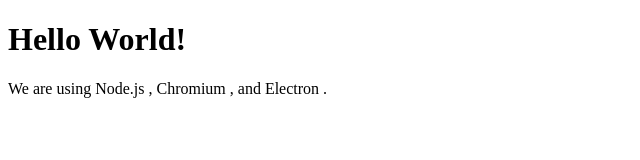
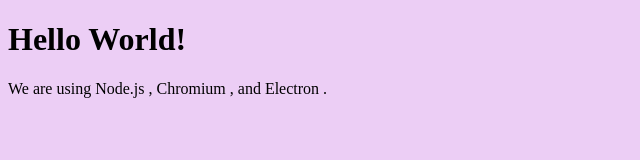
Before and after one commit to EdmarPereira/ElectronAutoupdate2, an Electron app: page index.html in a window 800 px wide. Shown: the whole page, without its empty margins (0-640 px from the left). Drawn offline with Linux system fonts and the light colour scheme.

Commit message:
commited bgColor

```diff
--- a/index.html
+++ b/index.html
@@ -7,7 +7,7 @@
     <meta http-equiv="X-Content-Security-Policy" content="default-src 'self'; script-src 'self'">
     <title>Hello World!</title>
   </head>
-  <body>
+  <body bgcolor="#eccef5">
     <h1>Hello World!</h1>
     We are using Node.js <span id="node-version"></span>,
     Chromium <span id="chrome-version"></span>,
```
